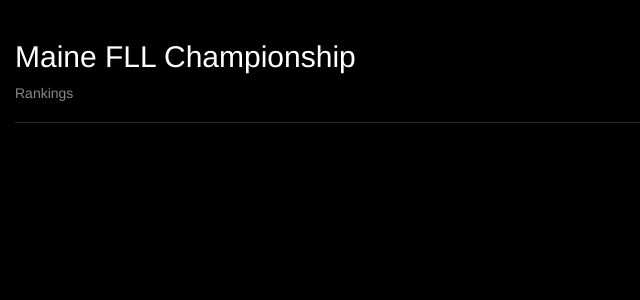
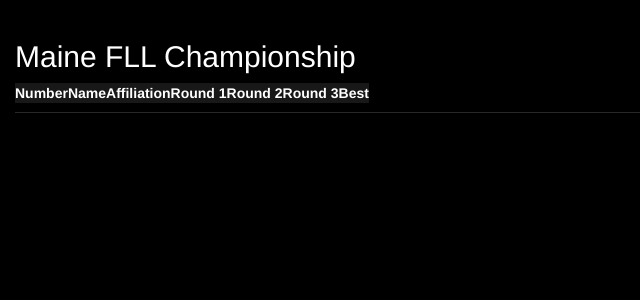
Before and after one commit to Azathoth2k/fllipit, a Flask app: page / in a window 1280 px wide. Shown: the top 300 px of the page, without its empty margins (0-640 px from the left). Run offline with Flask 2, Linux system fonts and the light colour scheme; lists and menus that the app fills with data are empty; some libraries are stand-ins or nearby versions; some web fonts are replaced.

Commit message:
Started reworking the main page

```diff
--- a/templates/index.html
+++ b/templates/index.html
@@ -23,7 +23,18 @@
         <div class="container-fluid">
             <div class="page-header">
                 <h2>{{title}}</h2>
-      <p>Rankings</p>
+                <table>
+                    <tr>
+                        <th>Number</th>
+                        <th>Name</th>
+                        <th>Affiliation</th>
+                        <th>Round 1</th>
+                        <th>Round 2</th>
+                        <th>Round 3</th>
+                        <th>Best</th>
+                    </tr>
+                    <!-- what now -->
+                </table>
             </div>
         </div>
     </body>
```
Lines whose indentation alone changed are shown as unchanged.
